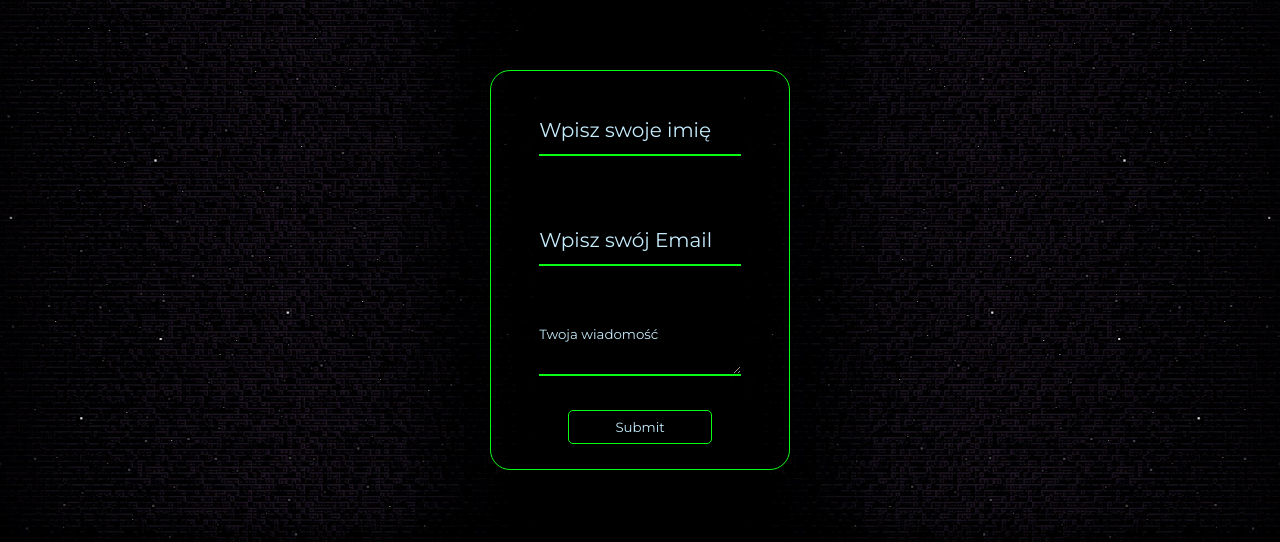
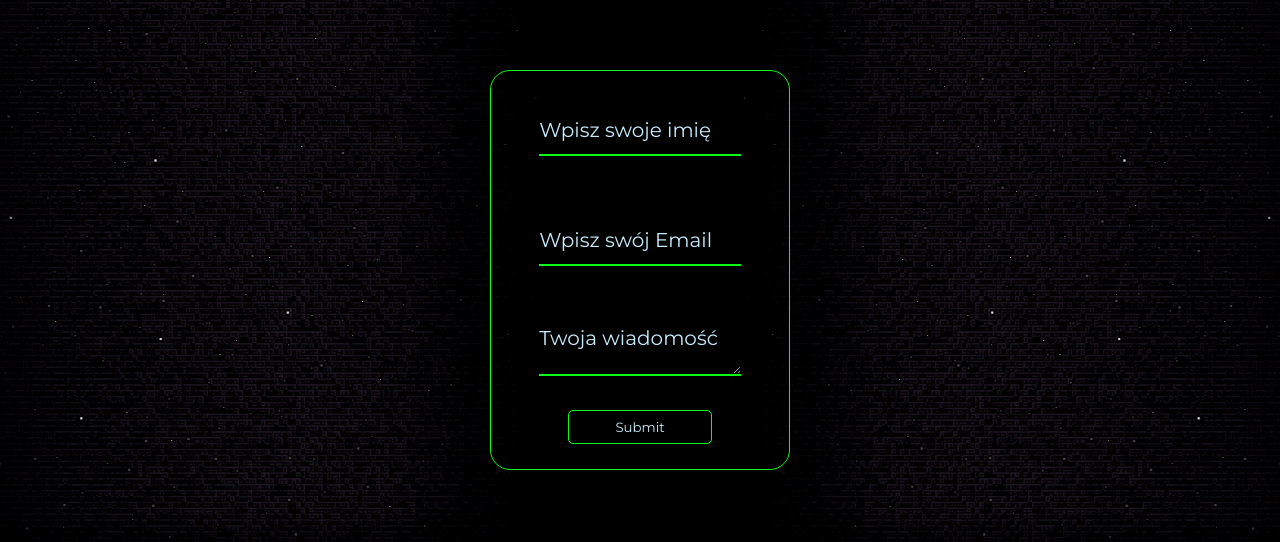
Before and after one commit to tequss/portfolio, a React (Create React App) app: page /contactme in a window 1280 px wide. Shown: the part 180-722 px from the top of the page. Built offline with nearby package versions, Linux system fonts and the light colour scheme.

Commit message:
Change font size in message input

```diff
--- a/src/components/Styles/Contactform.css
+++ b/src/components/Styles/Contactform.css
@@ -9,7 +9,7 @@
     padding: 5px;
     text-align: center;
     margin-top: 30px;
-    margin-bottom: 30px;
+    margin-bottom: 120px;
 
 }
 
@@ -37,6 +37,7 @@ textarea{
     border-bottom: 2px #09FC13 solid;
     margin: 30px;
     color: #ffff;
+    font-size: 20px;
 }
 textarea:focus{
     outline: none;
```
Also changed, not shown: 1 other file (tests, documents, lock files or other folders).
